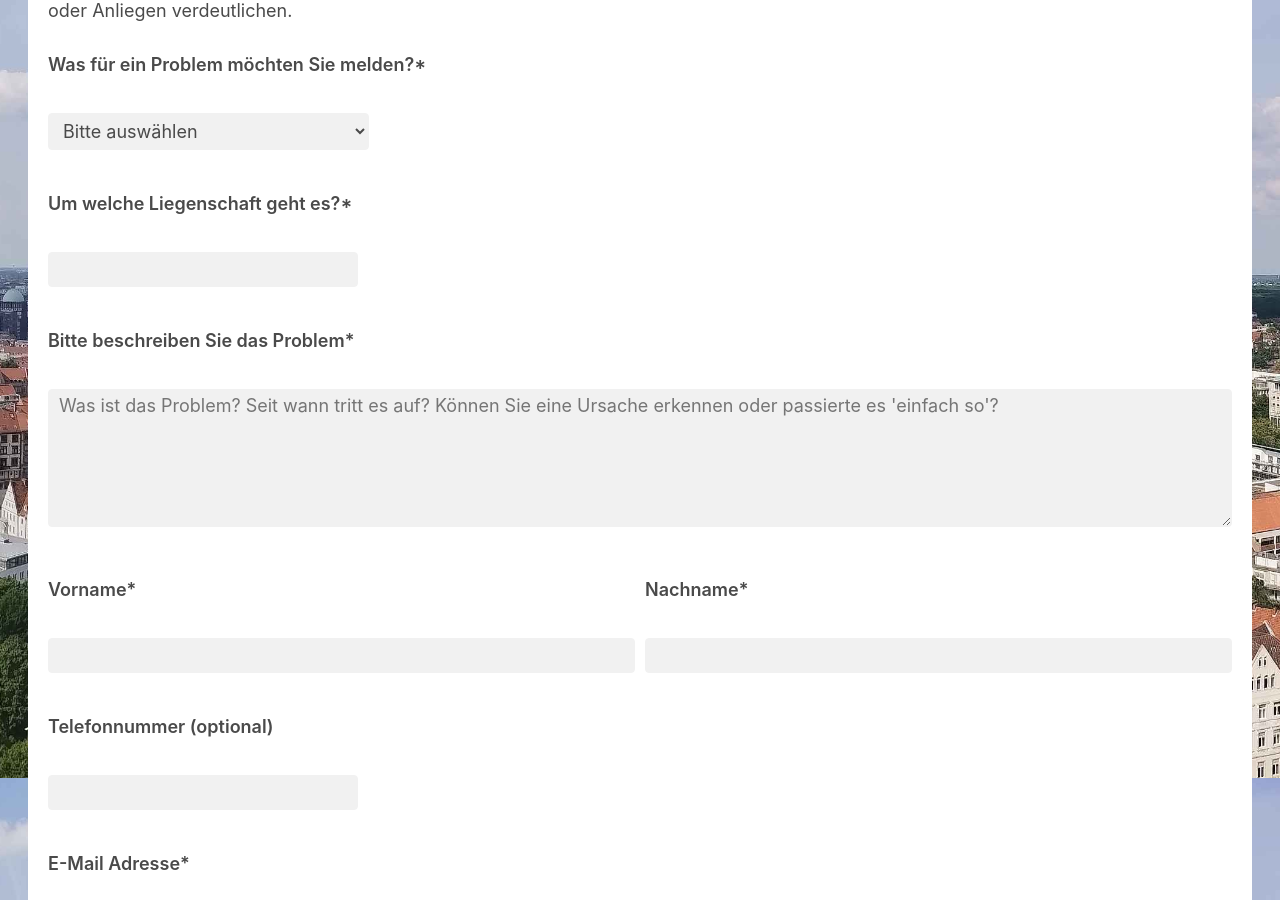
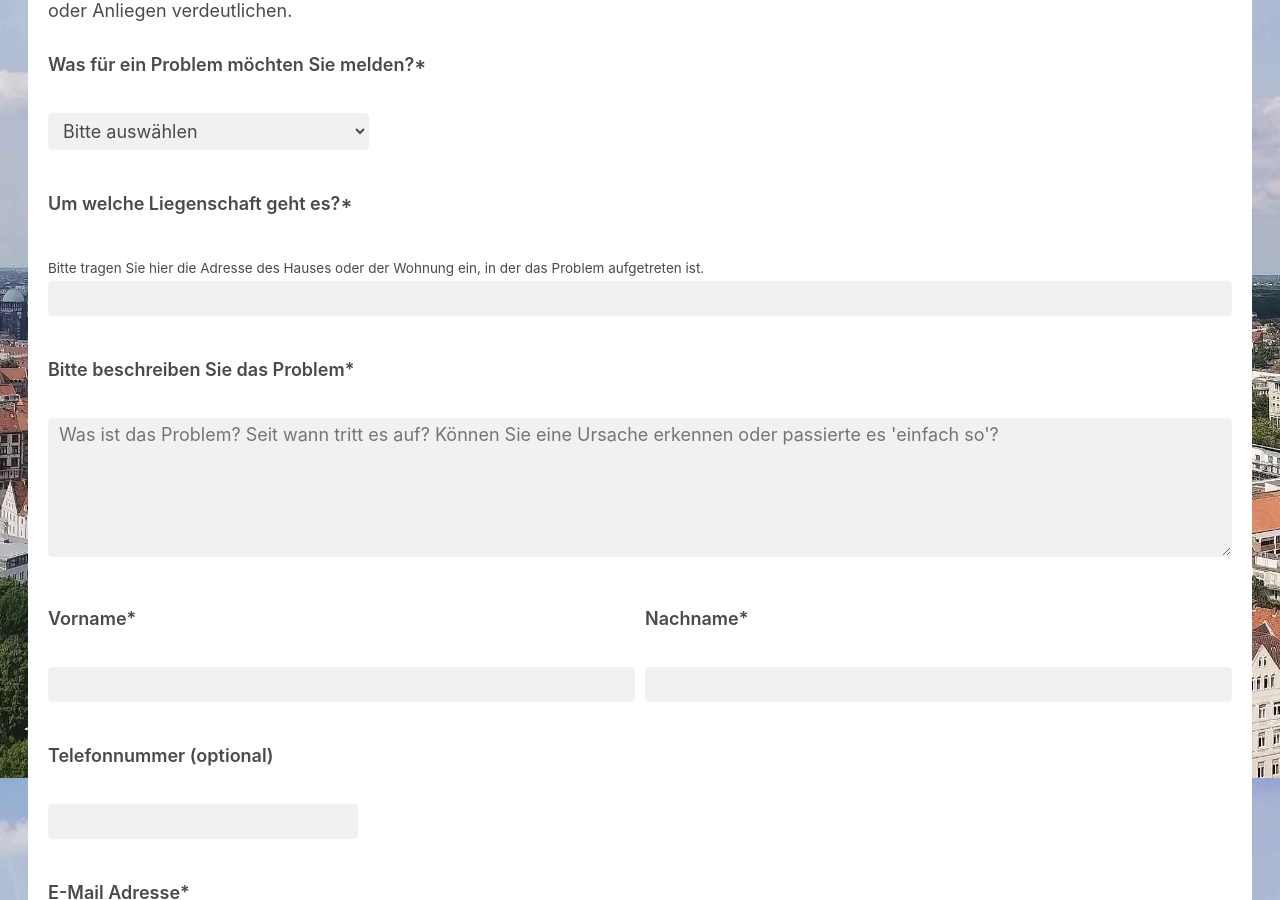
Before and after one commit to marek22k/hausverwaltung, a Jekyll site: the page built from problem-melden.md, in a window 1280 px wide and 900 px high, scrolled down 1022 px. Built offline with Jekyll 4.4.1, drawn with Linux system fonts in a browser that asks for light colours.

Commit message:
Update problem-melden.md

```diff
--- a/problem-melden.md
+++ b/problem-melden.md
@@ -26,7 +26,8 @@ keywords: ddd
   </select><br><br>
 
   <label for="liegenschaft">Um welche Liegenschaft geht es?*</label><br>
-  <input type="text" name="liegenschaft" id="liegenschaft" required><br><br>
+  <small>Bitte tragen Sie hier die Adresse des Hauses oder der Wohnung ein, in der das Problem aufgetreten ist.</small><br>
+  <input type="text" name="liegenschaft" id="liegenschaft" required style="width: 100%;"><br><br>
 
   <label for="beschreibung">Bitte beschreiben Sie das Problem*</label><br>
   <textarea name="beschreibung" id="beschreibung" rows="6" placeholder="Was ist das Problem? Seit wann tritt es auf? Können Sie eine Ursache erkennen oder passierte es 'einfach so'?" required></textarea><br><br>
@@ -45,8 +46,8 @@ keywords: ddd
   <label for="telefon">Telefonnummer (optional)</label><br>
   <input type="text" name="telefon" id="telefon"><br><br>
 
-  <label for="email">E-Mail Adresse*</label><br>
-  <input type="email" name="email" id="email" required><br><br>
+ <label for="email">E-Mail Adresse*</label><br>
+<input type="email" name="email" id="email" required style="width: 100%;"><br><br>
 
   <label for="bilder">Bilder anhängen (optional)</label><br>
   <input type="file" name="bilder[]" id="bilder" accept="image/*" multiple><br><br>
```
